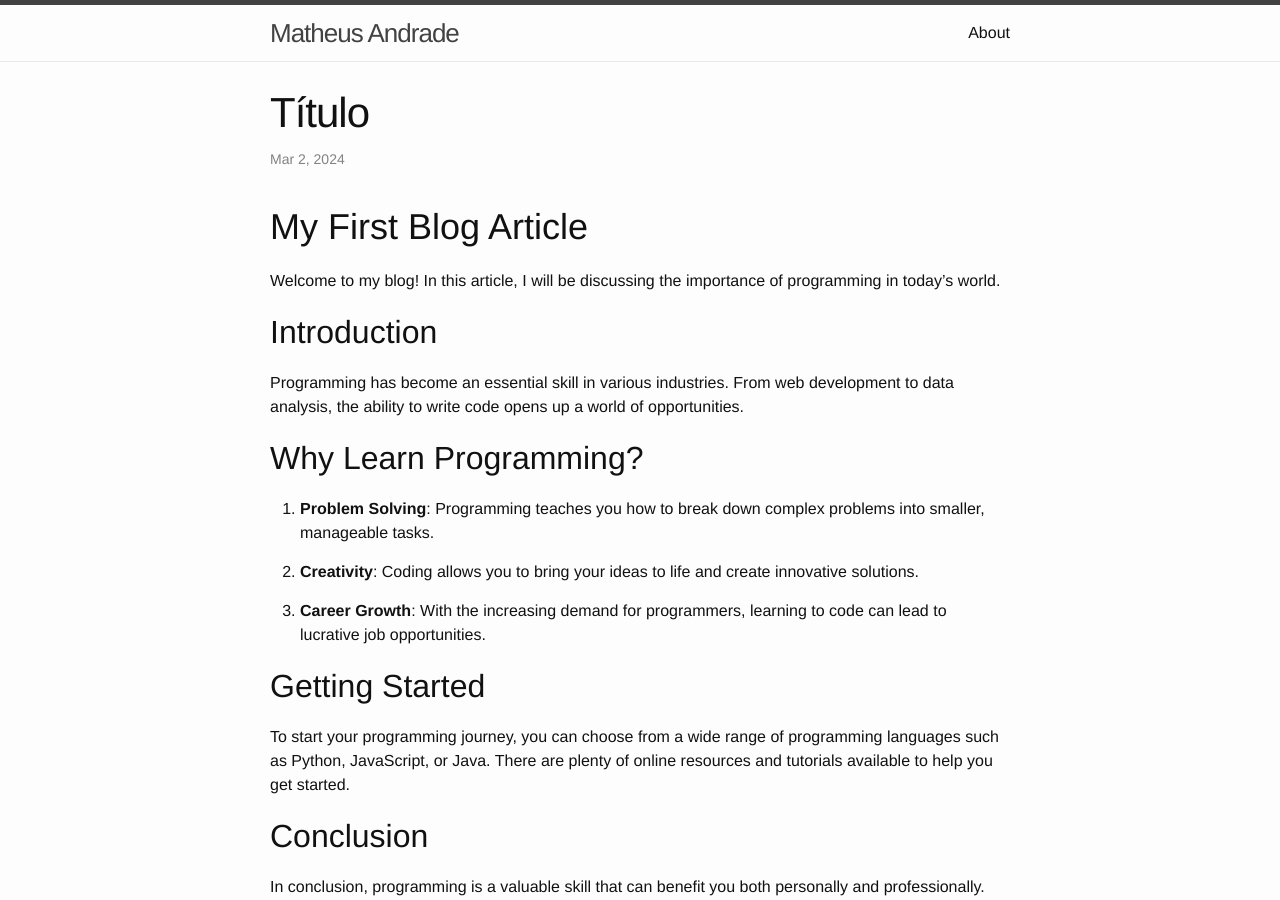
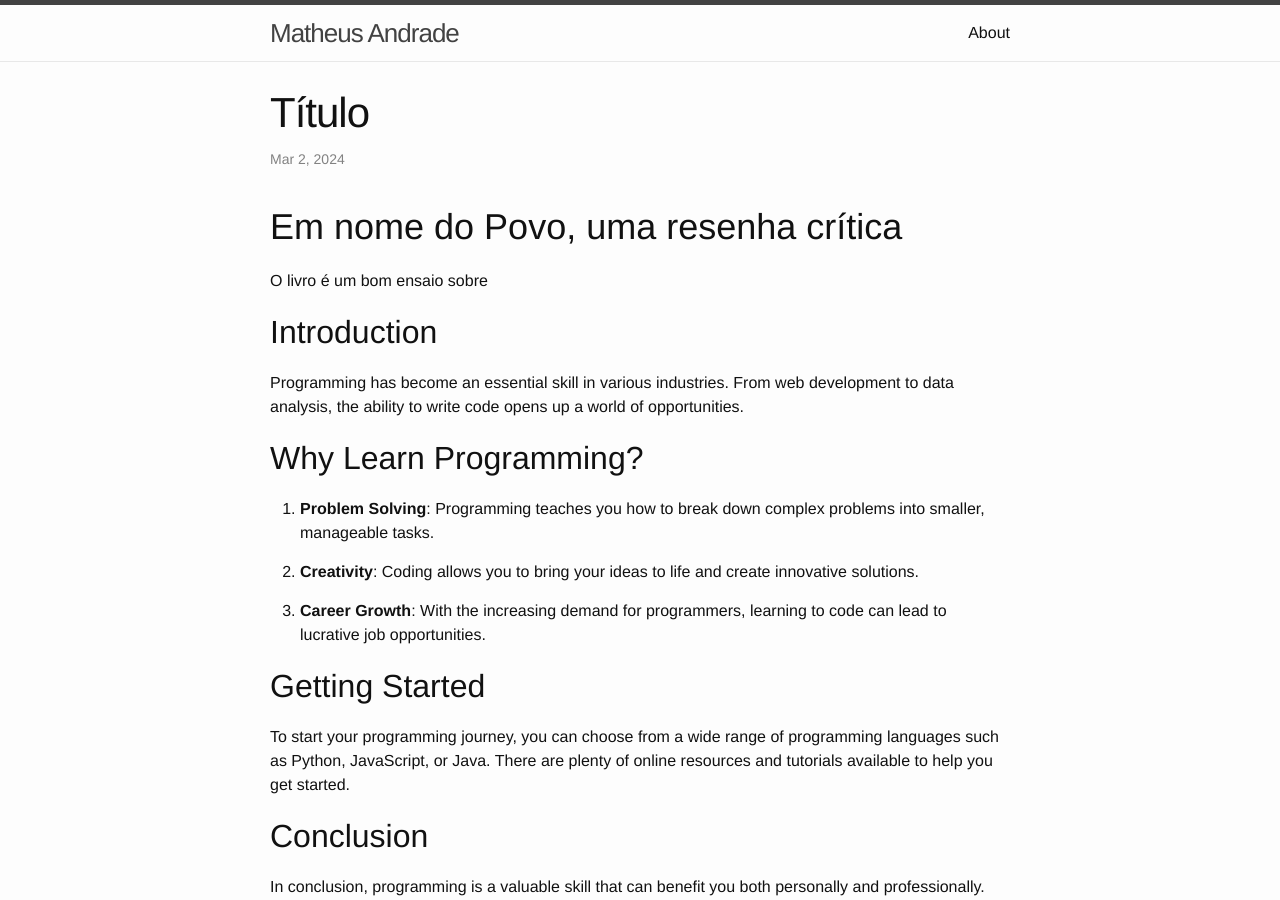
Before and after one commit to math-s/blog-lib, a Jekyll site: the page built from _posts/2024-03-02-my-first.md, in a window 1280 px wide and 900 px high. Built offline with Jekyll 4.4.1, drawn with Linux system fonts in a browser that asks for light colours.

Commit message:
WIP em nome do povo [skip ci]

```diff
--- a/_posts/2024-03-02-my-first.md
+++ b/_posts/2024-03-02-my-first.md
@@ -5,9 +5,9 @@ date: 2024-03-02 22:00:00 -0000
 categories: Literatura Tech
 ---
 
-# My First Blog Article
+# Em nome do Povo, uma resenha crítica
 
-Welcome to my blog! In this article, I will be discussing the importance of programming in today's world.
+O livro é um bom ensaio sobre
 
 ## Introduction
 
```
